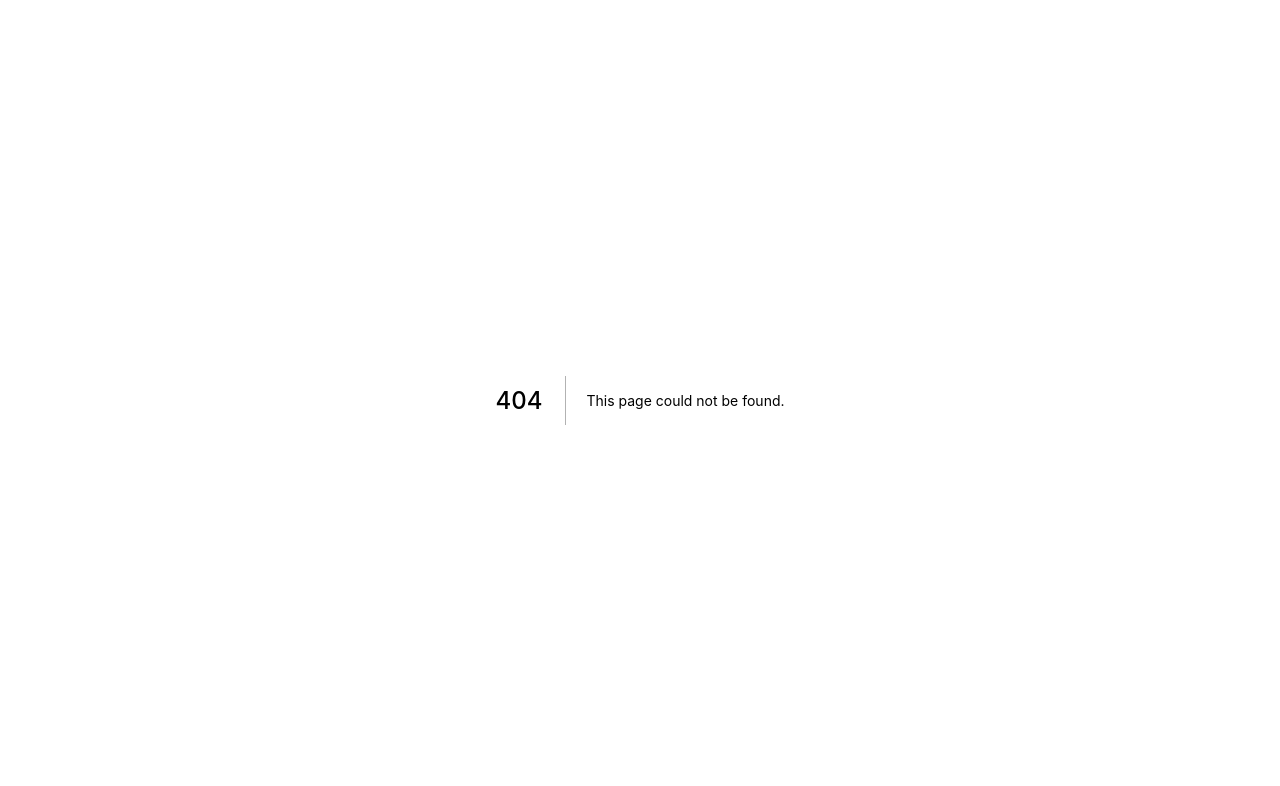
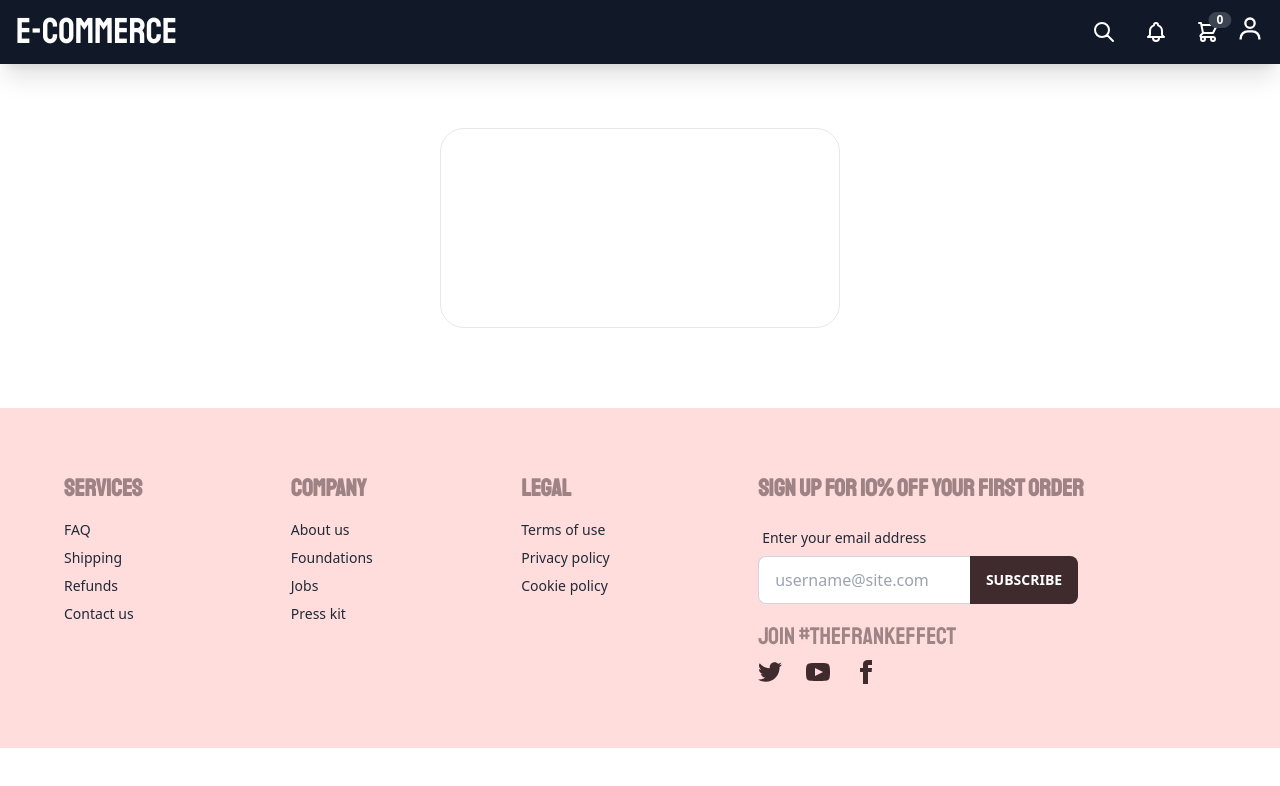
Before and after one commit to izabelaoska/e-commerce-project, a Next.js app: page /signin in a window 1280 px wide. Before the commit this address had no page. Shown: the top 786 px of the page. Built offline with nearby package versions, Linux system fonts and the light colour scheme; a web font is replaced by a local one.

Commit message:
chore: signup and signin pages created

```diff
--- a/components/Layout/Navbar/Navbar.tsx
+++ b/components/Layout/Navbar/Navbar.tsx
@@ -1,7 +1,7 @@
 import { Basket } from "./Basket"
 import { Notifications } from "./Notifications"
 import { Search } from "./Search"
-import { SignIn } from "./SignIn"
+import { SignIn } from "./SignUp"
 import Link from "next/link"
 
 export const Navbar = () => {
--- a/components/Layout/Navbar/SignIn.tsx
+++ /dev/null
@@ -1,9 +0,0 @@
-import { BiUser } from "react-icons/bi"
-
-export const SignIn = () => {
-  return (
-    <button>
-      <BiUser className="h-7 w-7"></BiUser>
-    </button>
-  )
-}
--- /dev/null
+++ b/components/Layout/Navbar/SignUp.tsx
@@ -0,0 +1,26 @@
+import Link from "next/link"
+import { BiUser } from "react-icons/bi"
+
+export const SignIn = () => {
+  return (
+    <div className="dropdown dropdown-end">
+      <button
+        tabIndex={0}
+        // className="btn btn-ghost btn-circle avatar"
+      >
+        <BiUser className="h-7 w-7"></BiUser>
+      </button>
+      <div
+        tabIndex={0}
+        className="flex h-32 gap-4 p-6 mt-3 text-lg text-gray-900 shadow w-52 menu menu-compact dropdown-content bg-base-100 rounded-box font-subHeader"
+      >
+        <Link href="/signin">
+          <a>Sign In</a>
+        </Link>
+        <Link href="/signup">
+          <a>Register</a>
+        </Link>
+      </div>
+    </div>
+  )
+}
--- a/components/index.ts
+++ b/components/index.ts
@@ -4,7 +4,7 @@ export * from "./Layout/Hero/Hero"
 export * from "./Layout/Layout"
 export * from "./Layout/NewProduct/NewProduct"
 export * from "./Layout/Navbar/Search"
-export * from "./Layout/Navbar/SignIn"
+export * from "./Layout/Navbar/SignUp"
 export * from "./Layout/Navbar/Notifications"
 export * from "./Layout/Footer/Footer"
 export * from "./Layout/OurProducts/OurProducts"
--- /dev/null
+++ b/pages/signin.tsx
@@ -0,0 +1,12 @@
+import React from "react"
+import { Layout } from "../components"
+
+const signin = () => {
+  return (
+    <Layout>
+      <div className="w-[400px] h-[200px] pt-20 m-auto rounded-3xl border"></div>
+    </Layout>
+  )
+}
+
+export default signin
--- /dev/null
+++ b/pages/signup.tsx
@@ -0,0 +1,12 @@
+import React from "react"
+import { Layout } from "../components"
+
+const signup = () => {
+  return (
+    <Layout>
+      <div className="w-[400px] h-[200px] pt-20 m-auto rounded-3xl border"></div>
+    </Layout>
+  )
+}
+
+export default signup
```
